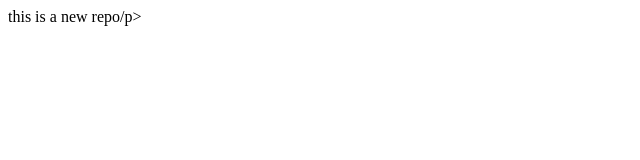
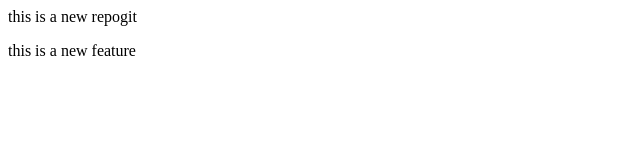
Before and after one commit to omprakashyadav24/newrepo, a plain HTML site: page index.html in a window 1280 px wide. Shown: the whole page, without its empty margins (0-640 px from the left). Drawn offline with Linux system fonts and the light colour scheme.

Commit message:
Add new feature

```diff
--- a/index.html
+++ b/index.html
@@ -1 +1,2 @@
-<p>this is a new repo/p>
+<p>this is a new repogit </p>
+<p>this is a new feature</p>
```
